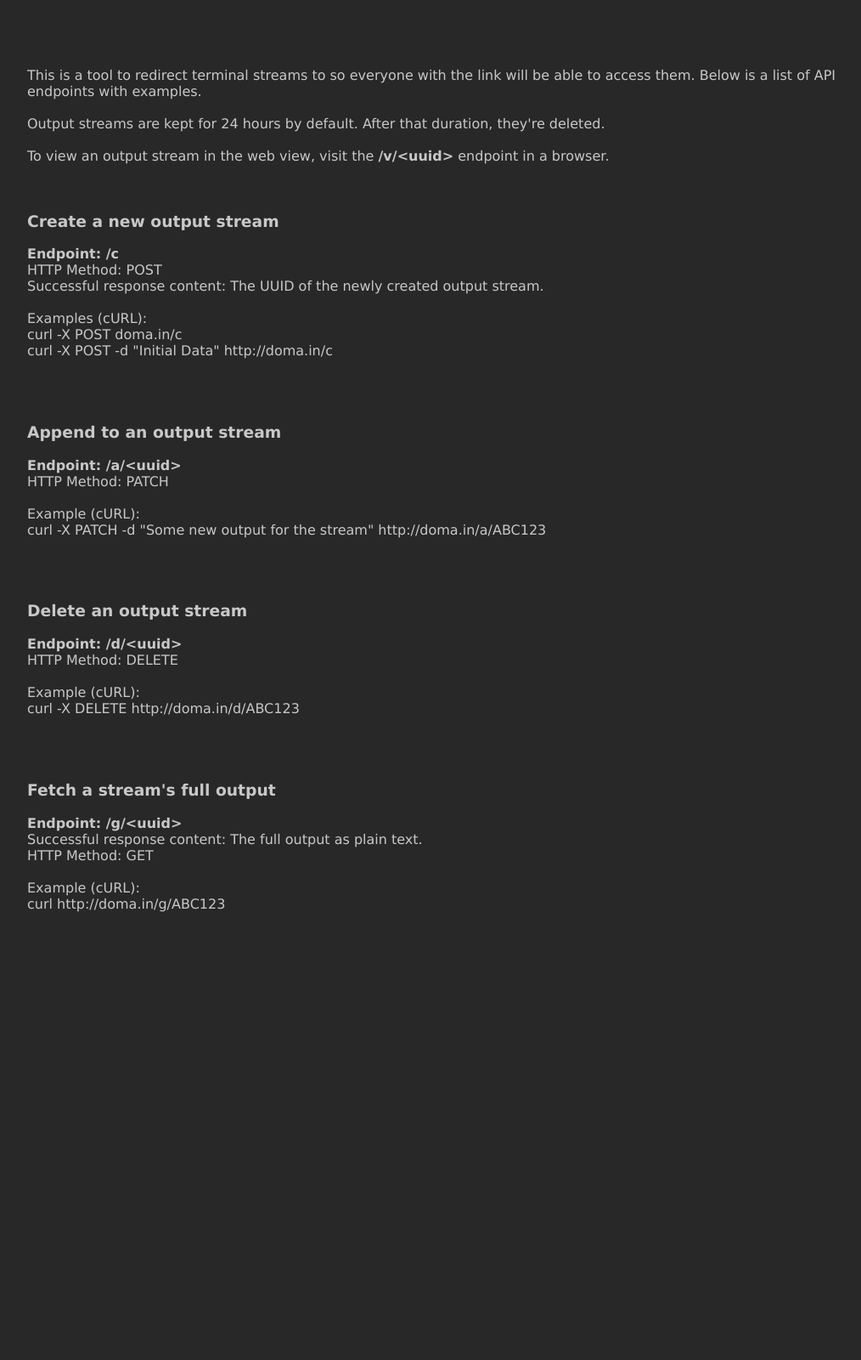
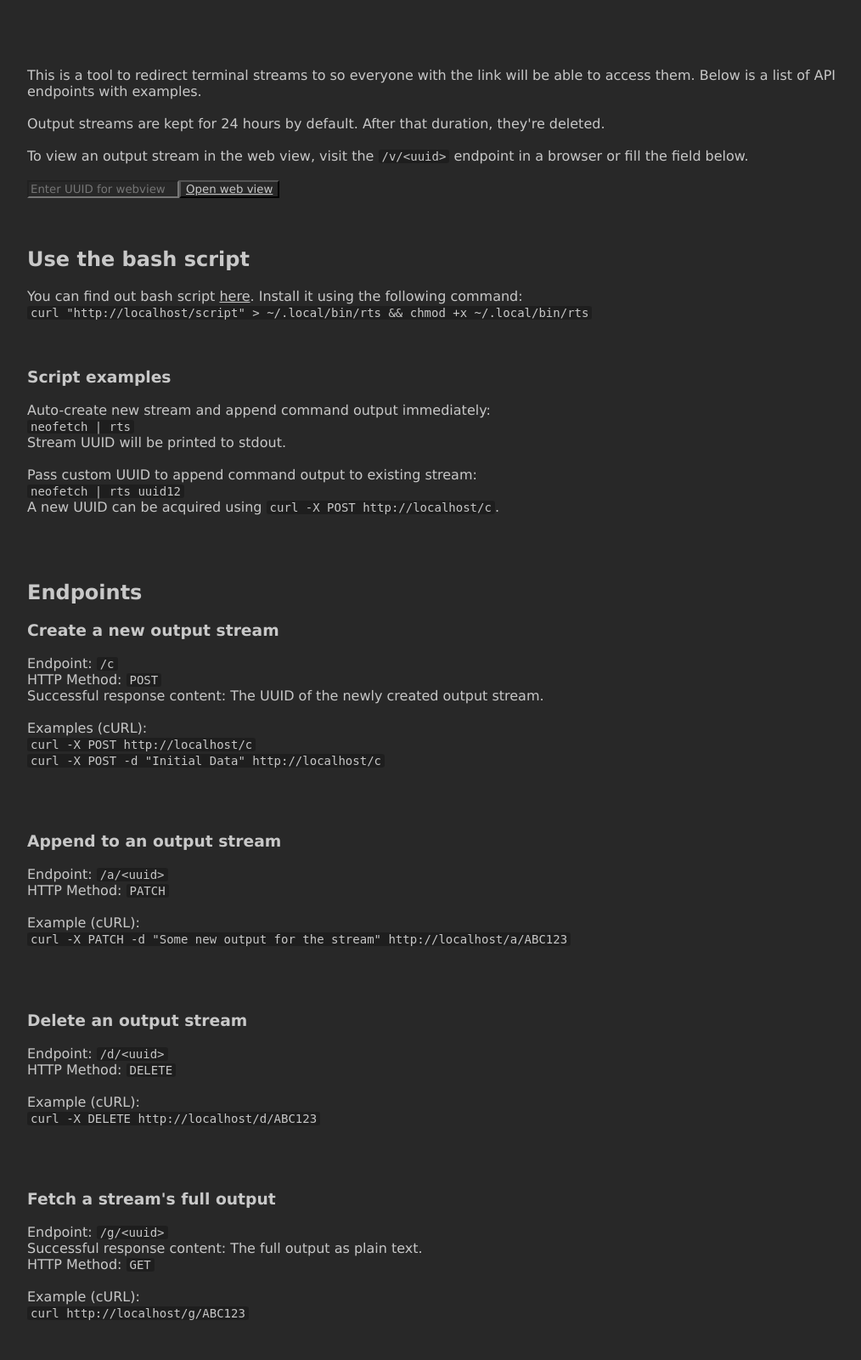
Before and after one commit to TheCheese42/realtime-stream, a Flask app: page / in a window 1280 px wide. Shown: the part 59-1659 px from the top of the page at 85% size, without its empty margins (128-1142 px from the left). Before the commit the page ends 1132 px from the top, so only its background shows below. Run offline with Flask 3, Linux system fonts and the light colour scheme; parts of the project's set-up code (start-up, migrations or seed data) failed here and were passed over.

Commit message:
Added script, improved index

```diff
--- a/rtstream/app.py
+++ b/rtstream/app.py
@@ -5,7 +5,7 @@ from pathlib import Path
 import dotenv
 from database import Database
 from delete_daemon import delete_daemon
-from flask import Flask, jsonify, render_template, request
+from flask import Flask, jsonify, make_response, render_template, request
 from mysql.connector import Error as ConnectorError
 
 app = Flask(__name__)
@@ -52,7 +52,7 @@ with app.app_context():
 
 @app.route("/")
 def index() -> str:
-    return render_template("index.html")
+    return render_template("index.html", host=request.host)
 
 
 @app.route("/c", methods=["POST"])
@@ -129,15 +129,16 @@ def get_output(uuid):
 
 @app.route("/v/<uuid>")
 def webview(uuid):
-    try:
-        if not DB.has_output(uuid):
-            return jsonify({"error": "Output doesn't exist"}), 404
-    except ConnectorError:
-        return INTERNAL_ERROR
+    return render_template("webview.html", uuid=uuid)
 
-    try:
-        output = DB.get_output(uuid)
-    except ConnectorError:
-        return INTERNAL_ERROR
 
-    return render_template("webview.html", uuid=uuid, output=output)
+@app.route("/script")
+def script():
+    response = make_response(
+        (Path(__file__).parent / "rts.sh").read_text("utf-8").replace(
+            "{host}", request.host, 1
+        ),
+        200
+    )
+    response.mimetype = "text/plain"
+    return response
--- a/rtstream/templates/index.html
+++ b/rtstream/templates/index.html
@@ -16,6 +16,14 @@
       width: 960px;
       margin: auto;
     }
+    span.code {
+      background-color: rgb(30, 30, 30);
+      border-radius: 3px;
+      font-family: monospace;
+      padding-left: 4px;
+      padding-right: 4px;
+      font-size: 14px;
+    }
   </style>
   <div class="content">
     <div class="wrapper">
@@ -30,46 +38,73 @@
     <br><br>
     Output streams are kept for 24 hours by default. After that duration, they're deleted.
     <br><br>
-    To view an output stream in the web view, visit the <b>/v/&lt;uuid&gt;</b> endpoint in a browser.
+    To view an output stream in the web view, visit the <span class="code">/v/&lt;uuid&gt;</span> endpoint in a browser or fill the field below.
+    <br><br>
+    <input id="uuid_input" placeholder="Enter UUID for webview" onchange="update_link()"><button id="open_vw_btn" onclick="open_wv()"><a href="/">Open web view</a></button>
+    <script>
+    function update_link() {
+      let uuid = document.getElementById("uuid_input").value;
+      let btn = document.getElementById("open_vw_btn");
+      btn.innerHTML = `<a href="/v/${uuid}">Open web view</a>`
+    }
+    </script>
 
     <br><br><br>
 
+    <h2>Use the bash script</h2>
+    You can find out bash script <a href="/script">here</a>. Install it using the following command:<br>
+    <span class="code">curl "http://{{ host }}/script" > ~/.local/bin/rts && chmod +x ~/.local/bin/rts</b></span>
+    <br><br><br>
+    <h3>Script examples</h3>
+    Auto-create new stream and append command output immediately:<br>
+    <span class="code">neofetch | rts</span><br>
+    Stream UUID will be printed to stdout.
+    <br><br>
+    Pass custom UUID to append command output to existing stream:<br>
+    <span class="code">neofetch | rts uuid12</span><br>
+    A new UUID can be acquired using <span class="code">curl -X POST http://{{host}}/c</span>.
+
+    <br><br><br><br>
+
+    <h2>Endpoints</h2>
+
     <h3>Create a new output stream</h3>
-    <b>Endpoint: /c</b><br>
-    HTTP Method: POST<br>
+    Endpoint: <span class="code">/c</span><br>
+    HTTP Method: <span class="code">POST</span><br>
     Successful response content: The UUID of the newly created output stream.<br>
     <br>
     Examples (cURL):<br>
-    curl -X POST doma.in/c<br>
-    curl -X POST -d "Initial Data" http://doma.in/c<br>
+    <span class="code">curl -X POST http://{{host}}/c<br></span>
+    <span class="code">curl -X POST -d "Initial Data" http://{{ host }}/c<br></span>
 
     <br><br><br>
 
     <h3>Append to an output stream</h3>
-    <b>Endpoint: /a/&lt;uuid&gt;</b><br>
-    HTTP Method: PATCH<br>
+    Endpoint: <span class="code">/a/&lt;uuid&gt;</span><br>
+    HTTP Method: <span class="code">PATCH</span><br>
     <br>
     Example (cURL):<br>
-    curl -X PATCH -d "Some new output for the stream" http://doma.in/a/ABC123<br>
+    <span class="code">curl -X PATCH -d "Some new output for the stream" http://{{ host }}/a/ABC123</span><br>
 
     <br><br><br>
 
     <h3>Delete an output stream</h3>
-    <b>Endpoint: /d/&lt;uuid&gt;</b><br>
-    HTTP Method: DELETE<br>
+    Endpoint: <span class="code">/d/&lt;uuid&gt;</span><br>
+    HTTP Method: <span class="code">DELETE</span><br>
     <br>
     Example (cURL):<br>
-    curl -X DELETE http://doma.in/d/ABC123<br>
+    <span class="code">curl -X DELETE http://{{ host }}/d/ABC123</span><br>
 
     <br><br><br>
 
     <h3>Fetch a stream's full output</h3>
-    <b>Endpoint: /g/&lt;uuid&gt;</b><br>
+    Endpoint: <span class="code">/g/&lt;uuid&gt;</span><br>
     Successful response content: The full output as plain text.<br>
-    HTTP Method: GET<br>
+    HTTP Method: <span class="code">GET</span><br>
     <br>
     Example (cURL):<br>
-    curl http://doma.in/g/ABC123<br>
+    <span class="code">curl http://{{ host }}/g/ABC123</span><br>
+    <br><br>
 
 </body>
 </html>
```
Also changed, not shown: rtstream/templates/webview.html (+58 -3 lines), 1 other file.
